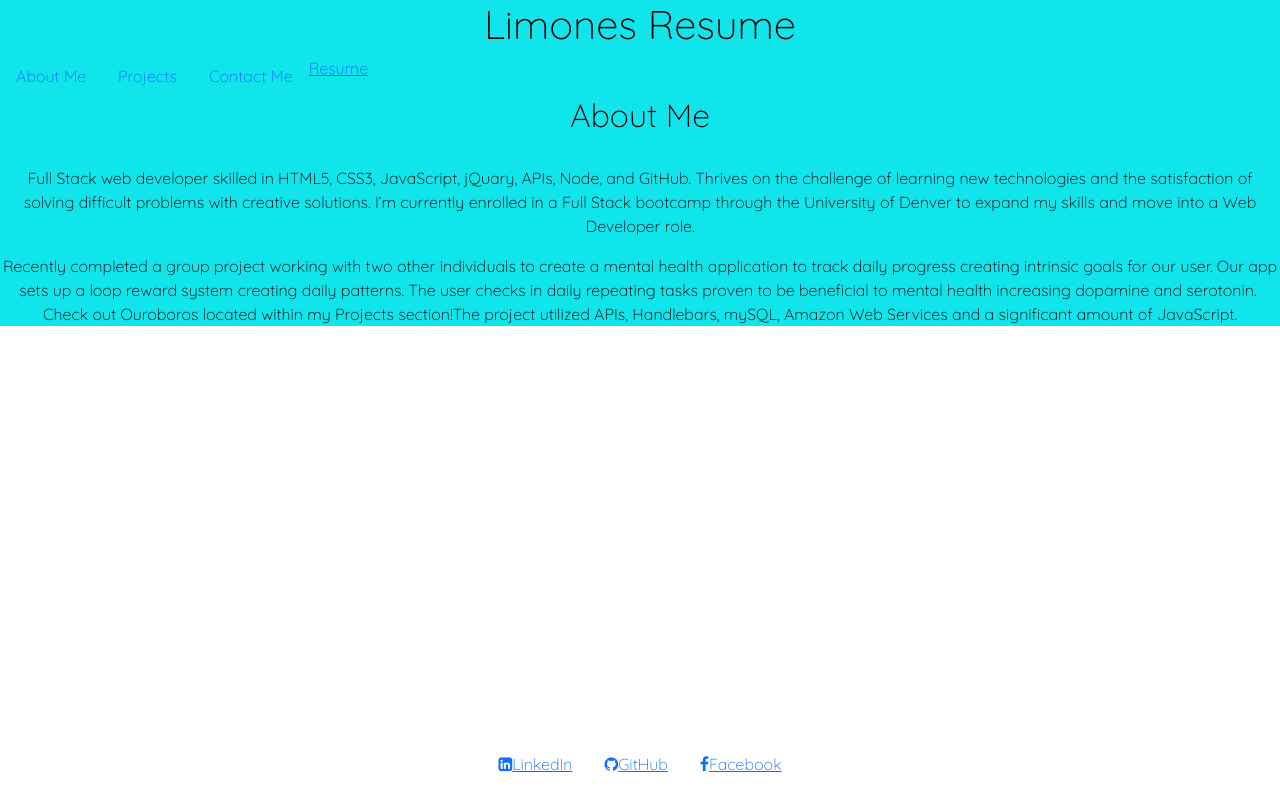
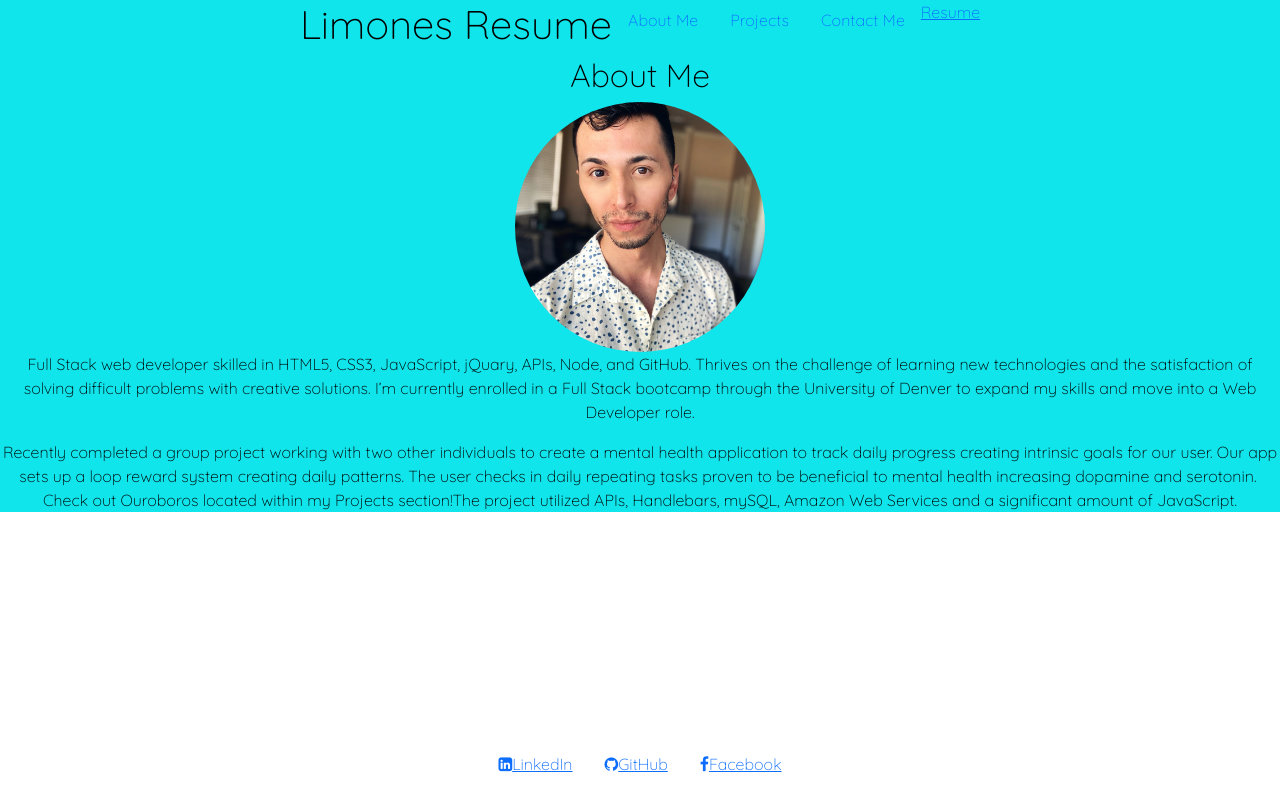
Before and after one commit to ZestyLimones/react-portfolio, a React (Create React App) app: page / in a window 1280 px wide. Built offline with nearby package versions, Linux system fonts and the light colour scheme.

Commit message:
added more styling and personality.

```diff
--- a/src/components/Footer.js
+++ b/src/components/Footer.js
@@ -2,14 +2,14 @@ import './Footer.css';
 
 export default function Footer() {
   return (
-    <ul class="contact-links">
+    <ul className="contact-links">
       <li>
         <a
           href="https://www.linkedin.com/in/micheal-limones"
           target="_blank"
           rel="noreferrer"
         >
-          <i class="fa fa-linkedin-square"></i>LinkedIn
+          <i className="fa fa-linkedin-square"></i>LinkedIn
         </a>
       </li>
       <li>
@@ -18,7 +18,7 @@ export default function Footer() {
           target="_blank"
           rel="noreferrer"
         >
-          <i class="fa fa-github"></i>GitHub
+          <i className="fa fa-github"></i>GitHub
         </a>
       </li>
       <li>
@@ -27,7 +27,7 @@ export default function Footer() {
           target="_blank"
           rel="noreferrer"
         >
-          <i class="fa fa-facebook"></i>Facebook
+          <i className="fa fa-facebook"></i>Facebook
         </a>
       </li>
     </ul>
--- /dev/null
+++ b/src/components/Header.css
@@ -0,0 +1,4 @@
+.header {
+  display: inline-flex;
+  /* text-align: start; */
+}
--- a/src/components/Header.js
+++ b/src/components/Header.js
@@ -1,9 +1,10 @@
 import React from 'react';
 import NavBar from './NavBar';
+import './Header.css';
 
 const Header = (props) => {
   return (
-    <div>
+    <div className="header">
       <h1>Limones Resume</h1>
       <NavBar
         currentPage={props.currentPage}
--- /dev/null
+++ b/src/components/NavBar.css
@@ -0,0 +1,3 @@
+.nav {
+  float: right;
+}
--- /dev/null
+++ b/src/components/pages/About.css
@@ -0,0 +1,5 @@
+.profile-pic {
+  height: 250px;
+  width: 250px;
+  border-radius: 50%;
+}
--- a/src/components/pages/About.js
+++ b/src/components/pages/About.js
@@ -1,11 +1,13 @@
 import React from 'react';
+import profilePic from '../assets/images/me-pic.jpeg'
+import "./About.css"
 
 export default function About() {
   return (
     <div>
       <h2>About Me</h2>
-      <img src="" alt="" />
-      <div class="card-content">
+      <img src={profilePic} alt="Micheal Limones" className='profile-pic'/>
+      <div className="card-content">
         <p>
           <span>Full Stack web developer</span> skilled in HTML5, CSS3,
           JavaScript, jQuary, APIs, Node, and GitHub. Thrives on the challenge
```
